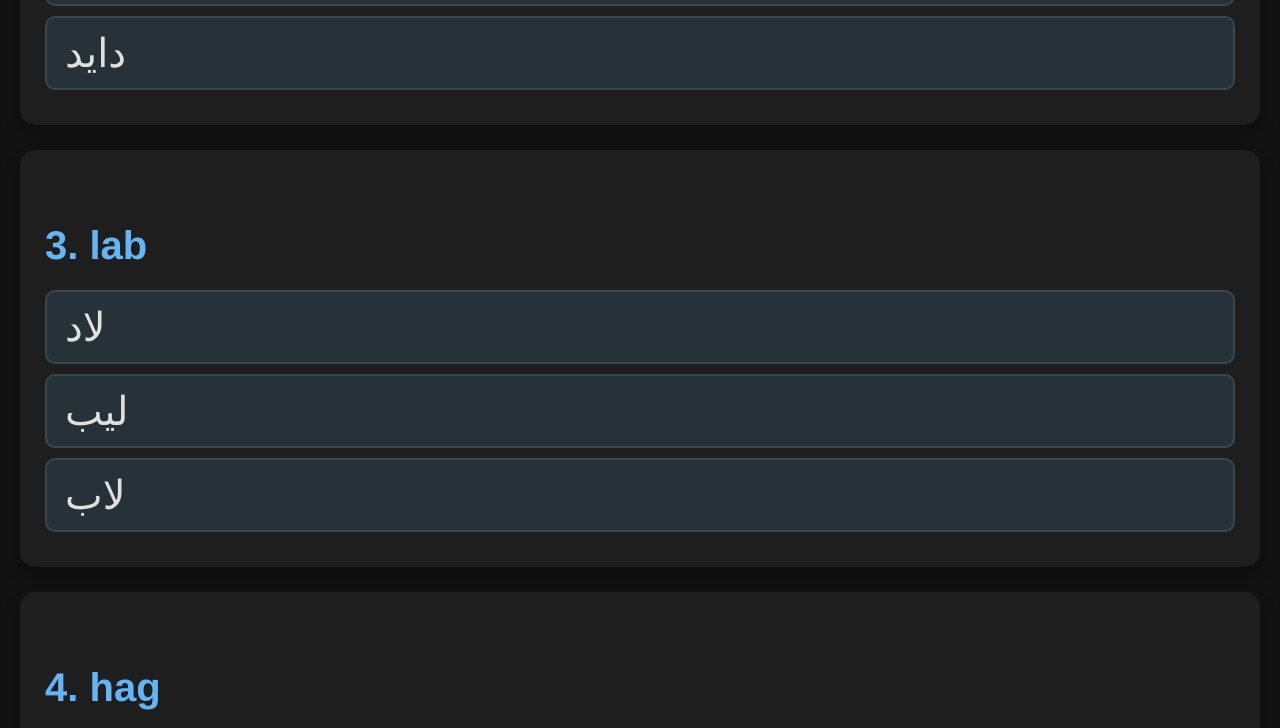
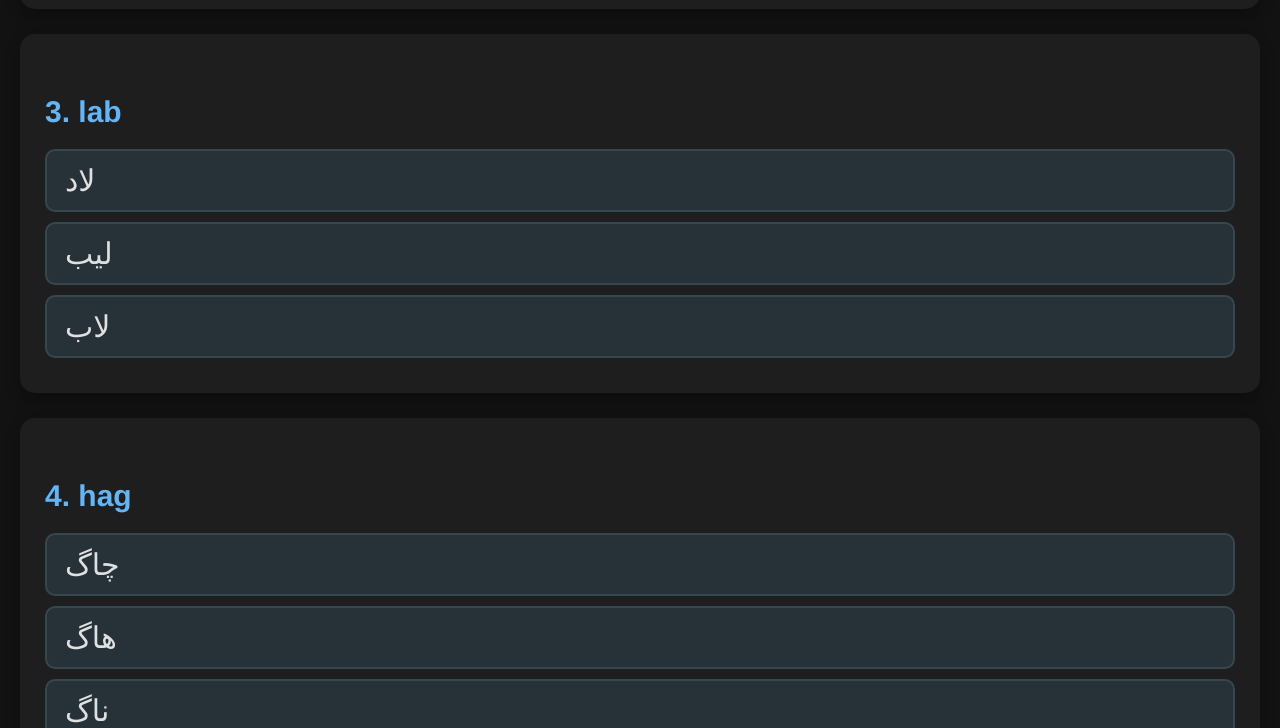
Before and after one commit to Ali78532/letters1, a plain HTML site: page index.html in a window 1280 px wide. Shown: the part 809-1537 px from the top of the page. Drawn offline with Linux system fonts and the light colour scheme.

Commit message:
index.html

```diff
--- a/index.html
+++ b/index.html
@@ -28,7 +28,7 @@
         }
         .question {
             color: #64b5f6;
-            font-size: 40px;
+            font-size:30px;
             font-weight: bold;
             margin-bottom: 15px;
             line-height: 1.5;
@@ -41,7 +41,7 @@
             margin: 10px 0;
             background-color: #263238;
             color: #e0e0e0;
-            font-size: 40px;
+            font-size: 30px;
             text-align: left;
             display: block;
             transition: background-color 0.3s, transform 0.3s, box-shadow 0.3s;
```
